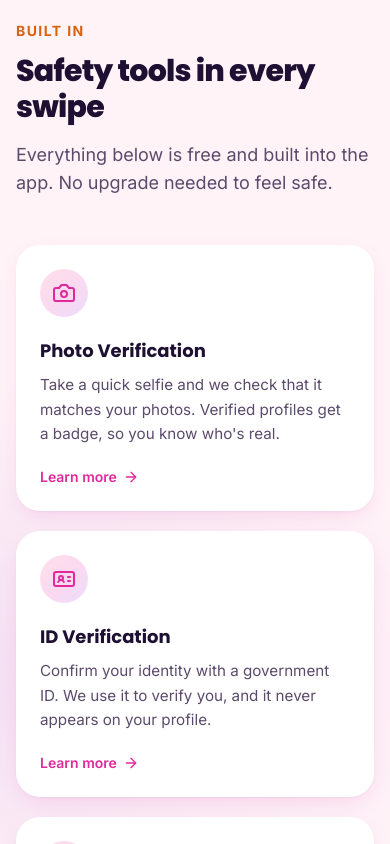
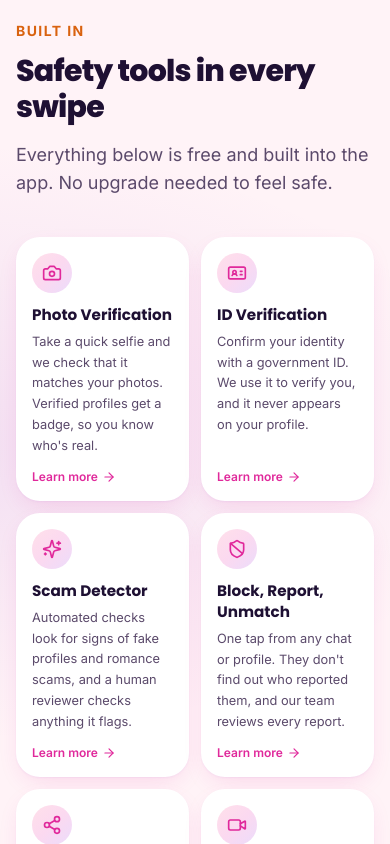
Before and after one commit to suhtechpvtltdbuisness-collab/datingapp-landingpage, a Next.js app: page /safety in a window 390 px wide. Shown: the part 1156-2000 px from the top of the page. Built offline with nearby package versions, Linux system fonts and the light colour scheme.

Commit message:
make responsive

```diff
--- a/src/app/(site)/safety/components/SafetyFeatureCard.tsx
+++ b/src/app/(site)/safety/components/SafetyFeatureCard.tsx
@@ -45,19 +45,19 @@ export default function SafetyFeatureCard({ feature, index, visible }: { feature
       onMouseMove={onMove}
       onMouseLeave={onLeave}
       whileHover={reduce ? undefined : { y: -4 }}
-      className="group flex flex-col rounded-card bg-white p-6 shadow-card transition-shadow duration-500 hover:shadow-card-hover"
+      className="group flex flex-col rounded-card bg-white p-4 shadow-card transition-shadow sm:p-6 duration-500 hover:shadow-card-hover"
     >
-      <span className="mb-5 grid h-12 w-12 place-items-center rounded-full bg-brand-gradient-soft text-brand-magenta">
-        <Icon className="h-6 w-6" aria-hidden />
+      <span className="mb-3 grid h-10 w-10 place-items-center sm:mb-5 sm:h-12 sm:w-12 rounded-full bg-brand-gradient-soft text-brand-magenta">
+        <Icon className="h-5 w-5 sm:h-6 sm:w-6" aria-hidden />
       </span>
-      <h3 className="font-display text-lg font-bold text-brand-ink">{feature.title}</h3>
-      <p className="mt-2 flex-1 text-[0.95rem] leading-relaxed text-brand-ink-soft">{feature.description}</p>
+      <h3 className="font-display text-[0.95rem] font-bold leading-snug text-brand-ink sm:text-lg">{feature.title}</h3>
+      <p className="mt-1.5 flex-1 text-[0.8rem] leading-relaxed sm:mt-2 sm:text-[0.95rem] text-brand-ink-soft">{feature.description}</p>
       <a
         href={feature.href}
-        className="mt-5 inline-flex items-center gap-1.5 self-start rounded text-sm font-semibold text-brand-magenta focus-visible:outline-none focus-visible:ring-2 focus-visible:ring-brand-purple/40"
+        className="mt-3 inline-flex items-center gap-1 self-start rounded text-xs sm:mt-5 sm:gap-1.5 sm:text-sm font-semibold text-brand-magenta focus-visible:outline-none focus-visible:ring-2 focus-visible:ring-brand-purple/40"
       >
         Learn more <span className="sr-only">about {feature.title}</span>
-        <ArrowRight className="h-4 w-4 transition-transform duration-300 ease-out group-hover:translate-x-1" aria-hidden />
+        <ArrowRight className="h-3.5 w-3.5 transition-transform duration-300 ease-out sm:h-4 sm:w-4 group-hover:translate-x-1" aria-hidden />
       </a>
     </motion.article>
   );
--- a/src/app/(site)/safety/components/SafetyFeatureGrid.tsx
+++ b/src/app/(site)/safety/components/SafetyFeatureGrid.tsx
@@ -10,7 +10,7 @@ export default function SafetyFeatureGrid() {
     <section id="features" className="scroll-mt-20 px-4 py-20 sm:px-6">
       <div className="mx-auto max-w-6xl">
         <SectionHeading eyebrow="Built in" title="Safety tools in every swipe" subtitle="Everything below is free and built into the app. No upgrade needed to feel safe." />
-        <div ref={ref} className="mt-12 grid gap-5 sm:grid-cols-2 lg:grid-cols-4">
+        <div ref={ref} className="mt-10 grid grid-cols-2 gap-3 sm:mt-12 sm:gap-5 lg:grid-cols-4">
           {features.map((f, i) => (
             <SafetyFeatureCard key={f.id} feature={f} index={i} visible={visible} />
           ))}
```
